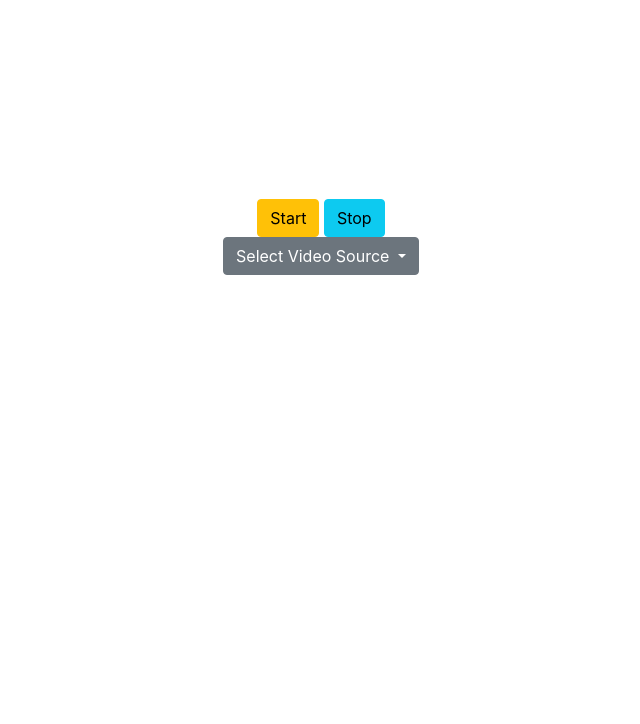
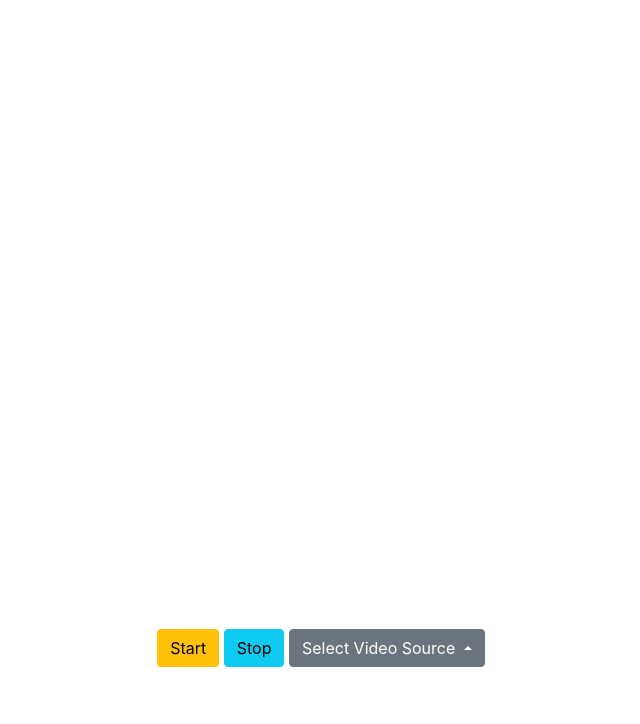
Before and after one commit to prathameshg11/screen-capturer, an Electron app: page src/index.html in a window 800 px wide. Shown: the part 76-800 px from the top of the page, without its empty margins (79-719 px from the left). Drawn offline with nearby package versions, Linux system fonts and the light colour scheme.

Commit message:
added .gitignore and fixed video element size

```diff
--- a/src/index.css
+++ b/src/index.css
@@ -7,10 +7,11 @@ body {
 
 video {
   width: 100%;
-  height: 200px;
+  height: 80vh;
 }
 
 body {
   text-align: center;
-  padding-top: 20px;
+  padding-top: 10px;
+  padding-bottom: 10px;
 }
--- a/src/index.html
+++ b/src/index.html
@@ -2,7 +2,7 @@
 <html>
   <head>
     <meta charset="UTF-8" />
-    <title>Hello World!</title>
+    <title>Screen Recorder</title>
     <link href="https://cdn.jsdelivr.net/npm/bootstrap@5.1.3/dist/css/bootstrap.min.css" rel="stylesheet" integrity="sha384-1BmE4kWBq78iYhFldvKuhfTAU6auU8tT94WrHftjDbrCEXSU1oBoqyl2QvZ6jIW3" crossorigin="anonymous">
     <link rel="stylesheet" href="index.css" />
   </head>
@@ -11,8 +11,8 @@
     <video></video>
     <button id="startBtn" class="btn btn-warning">Start</button>
     <button id="stopBtn" class="btn btn-info">Stop</button>
-    <div class="dropdown">
-      <button class="btn btn-secondary dropdown-toggle" type="button" id="videoSelectBtn" data-bs-toggle="dropdown" aria-expanded="false">
+    <div class="btn-group dropup">
+      <button type="button" class="btn btn-secondary dropdown-toggle" data-bs-toggle="dropdown" aria-expanded="false" id="videoSelectBtn">
         Select Video Source
       </button>
       <ul id="drop" class="dropdown-menu" aria-labelledby="dropdownMenuButton1">
```
Also changed, not shown: 1 other file.
